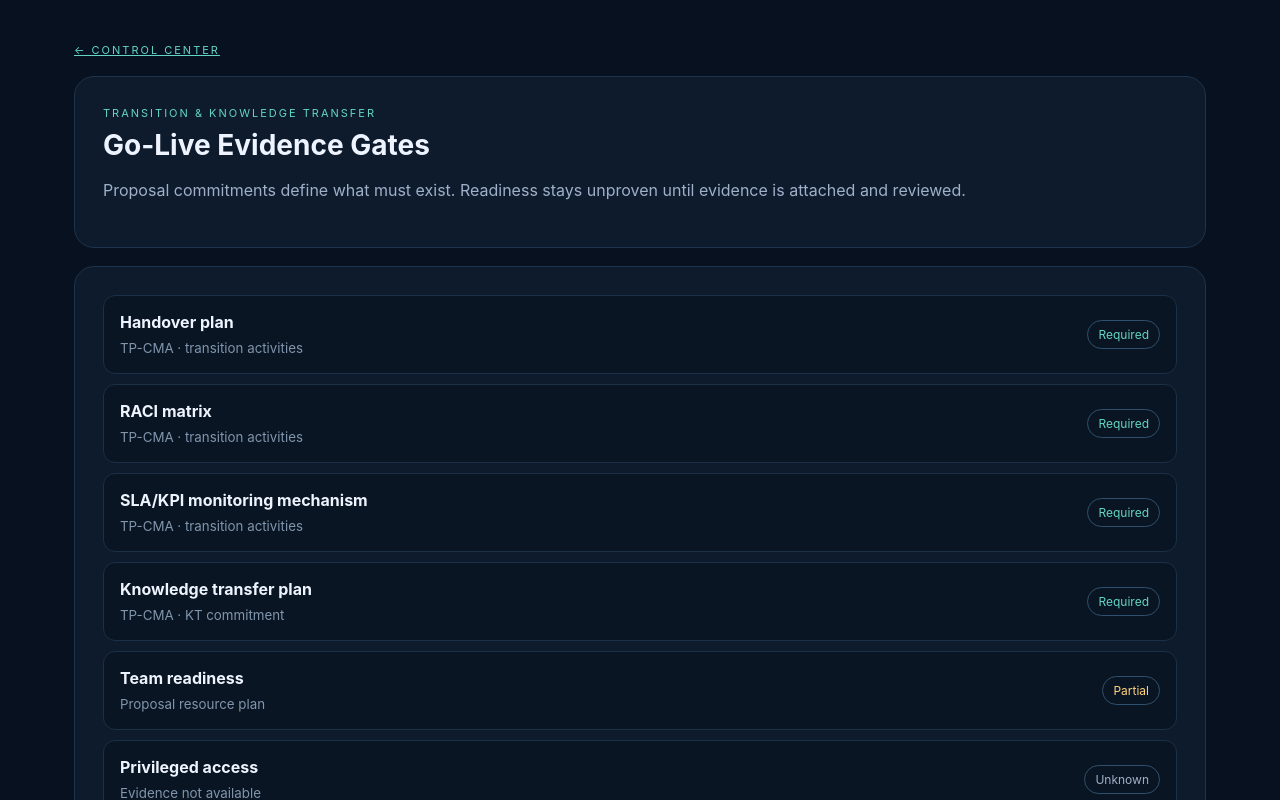
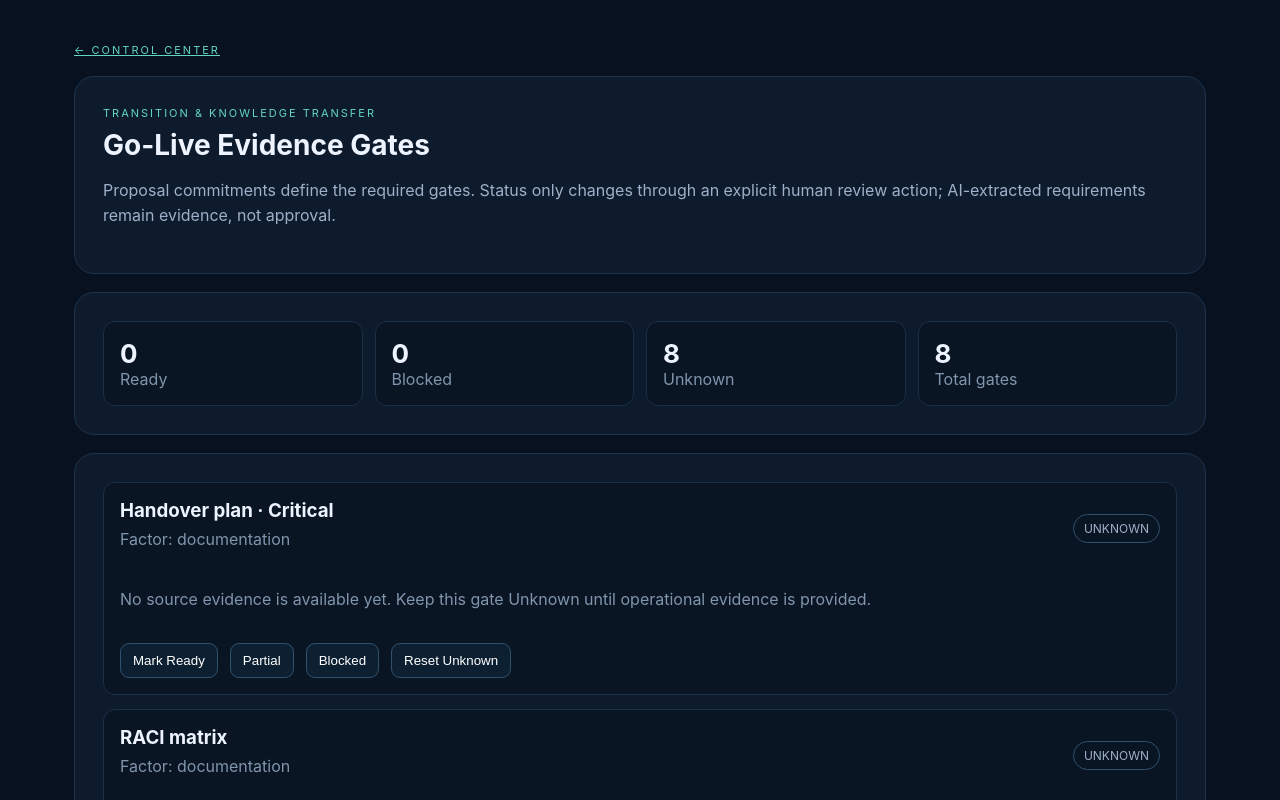
Before and after one commit to mohdassen/managedops, a Next.js app: page /transition in a window 1280 px wide. Shown: the top 800 px of the page. Built offline with nearby package versions, Linux system fonts and the light colour scheme; no server answers; the database is empty.

Commit message:
feat: make transition workspace Neon-backed

```diff
--- a/app/transition/page.tsx
+++ b/app/transition/page.tsx
@@ -1,18 +1,22 @@
 'use client';
-const gates=[
- {name:'Handover plan',status:'Required',source:'TP-CMA · transition activities'},
- {name:'RACI matrix',status:'Required',source:'TP-CMA · transition activities'},
- {name:'SLA/KPI monitoring mechanism',status:'Required',source:'TP-CMA · transition activities'},
- {name:'Knowledge transfer plan',status:'Required',source:'TP-CMA · KT commitment'},
- {name:'Team readiness',status:'Partial',source:'Proposal resource plan'},
- {name:'Privileged access',status:'Unknown',source:'Evidence not available'},
- {name:'Operational documentation',status:'Partial',source:'Proposal commitment only'},
- {name:'Backup / DR evidence',status:'Unknown',source:'Evidence not available'}
-];
-export default function Transition(){return <main>
-<a className="eyebrow" href="/">← CONTROL CENTER</a>
-<section className="panel"><p className="eyebrow">TRANSITION & KNOWLEDGE TRANSFER</p><h1>Go-Live Evidence Gates</h1><p>Proposal commitments define what must exist. Readiness stays unproven until evidence is attached and reviewed.</p></section>
-<section className="panel"><div className="table">{gates.map(g=><div className="row" key={g.name}><div><h4>{g.name}</h4><small>{g.source}</small></div><span className={`status ${g.status.toLowerCase()}`}>{g.status}</span></div>)}</div></section>
-<section className="panel"><h3>Current assessment</h3><p><b>INSUFFICIENT EVIDENCE</b> — we have proposal requirements, but not enough operational evidence yet to issue a defensible Go / Conditional Go / No-Go decision.</p></section>
-<style jsx>{`.table{display:grid;gap:10px}.row{display:flex;justify-content:space-between;align-items:center;padding:16px;background:#091522;border:1px solid #1b3047;border-radius:12px}.row h4{margin:0 0 5px}.row small{color:#8195ad}.status{border:1px solid #31506d;border-radius:20px;padding:6px 10px;font-size:12px}.partial{color:#ffd27d}.unknown{color:#9fb0c8}.required{color:#63d5c4}`}</style>
-</main>}
+import { useEffect, useState } from 'react';
+
+type Evidence={id:string;title:string;detail:string;reviewState:string;sourceDocument:string;sourcePage:number|null;sourceSection:string|null};
+type Gate={id:string;label:string;factor:string;critical:boolean;status:string;evidenceIds:string[];evidence:Evidence[]};
+
+export default function Transition(){
+ const [gates,setGates]=useState<Gate[]>([]); const [loading,setLoading]=useState(true); const [error,setError]=useState(''); const [saving,setSaving]=useState('');
+ async function load(){setLoading(true);setError('');try{const r=await fetch('/api/transition',{cache:'no-store'});const d=await r.json();if(!r.ok)throw new Error(d.error||'Unable to load transition data');setGates(d.gates||[]);}catch(e){setError(e instanceof Error?e.message:'Unable to load transition data')}finally{setLoading(false)}}
+ useEffect(()=>{load()},[]);
+ async function update(gateId:string,status:string,evidenceId?:string){setSaving(gateId);setError('');try{const r=await fetch('/api/transition',{method:'PATCH',headers:{'content-type':'application/json'},body:JSON.stringify({gateId,status,evidenceId})});const d=await r.json();if(!r.ok)throw new Error(d.error||'Update failed');await load();}catch(e){setError(e instanceof Error?e.message:'Update failed')}finally{setSaving('')}}
+ const ready=gates.filter(g=>g.status==='ready').length; const blocked=gates.filter(g=>g.status==='blocked').length; const unknown=gates.filter(g=>g.status==='unknown').length;
+ return <main>
+ <a className="eyebrow" href="/">← CONTROL CENTER</a>
+ <section className="panel"><p className="eyebrow">TRANSITION & KNOWLEDGE TRANSFER</p><h1>Go-Live Evidence Gates</h1><p>Proposal commitments define the required gates. Status only changes through an explicit human review action; AI-extracted requirements remain evidence, not approval.</p></section>
+ <section className="panel"><div className="summary"><div><b>{ready}</b><span>Ready</span></div><div><b>{blocked}</b><span>Blocked</span></div><div><b>{unknown}</b><span>Unknown</span></div><div><b>{gates.length}</b><span>Total gates</span></div></div></section>
+ {error&&<section className="panel"><p className="error">{error}</p></section>}
+ <section className="panel">{loading?<p>Loading transition evidence…</p>:<div className="table">{gates.map(g=><div className="gate" key={g.id}><div className="gateHead"><div><h3>{g.label}{g.critical?' · Critical':''}</h3><p>Factor: {g.factor}</p></div><span className={`status ${g.status}`}>{g.status.replace('_',' ').toUpperCase()}</span></div><div className="evidence">{g.evidence.length?g.evidence.map(e=><div className="evidenceItem" key={e.id}><div><b>{e.title}</b><small>{e.sourceDocument}{e.sourcePage?` · Page ${e.sourcePage}`:''}{e.sourceSection?` · ${e.sourceSection}`:''}</small><p>{e.detail}</p></div><button disabled={saving===g.id} onClick={()=>update(g.id,g.status==='ready'?'partial':'ready',e.id)}>{g.status==='ready'?'Mark Partial':'Approve Evidence'}</button></div>):<p className="muted">No source evidence is available yet. Keep this gate Unknown until operational evidence is provided.</p>}</div><div className="actions"><button disabled={saving===g.id} onClick={()=>update(g.id,'ready')}>Mark Ready</button><button disabled={saving===g.id} onClick={()=>update(g.id,'partial')}>Partial</button><button disabled={saving===g.id} onClick={()=>update(g.id,'blocked')}>Blocked</button><button disabled={saving===g.id} onClick={()=>update(g.id,'unknown')}>Reset Unknown</button></div></div>)}</div>}</section>
+ <section className="panel"><h3>Decision guardrail</h3><p><b>No AI auto-approval.</b> Proposal requirements can justify why a gate exists, but only reviewed operational evidence can justify Ready. Missing evidence remains Unknown.</p></section>
+ <style jsx>{`.summary{display:grid;grid-template-columns:repeat(4,1fr);gap:12px}.summary div,.gate{background:#091522;border:1px solid #1b3047;border-radius:12px;padding:16px}.summary b{font-size:26px;display:block}.summary span,.muted{color:#8195ad}.table{display:grid;gap:14px}.gateHead,.evidenceItem,.actions{display:flex;justify-content:space-between;gap:12px;align-items:center}.gateHead h3{margin:0}.gateHead p{margin:5px 0;color:#8195ad}.status{border:1px solid #31506d;border-radius:20px;padding:6px 10px;font-size:12px}.ready{color:#63d5c4}.partial{color:#ffd27d}.blocked{color:#ff8d8d}.unknown{color:#9fb0c8}.evidence{display:grid;gap:8px;margin:14px 0}.evidenceItem{padding:12px;background:#07111f;border-radius:10px}.evidenceItem small{display:block;color:#8195ad;margin-top:4px}.evidenceItem p{margin:6px 0 0;color:#b6c4d4}.actions{justify-content:flex-start;flex-wrap:wrap}button{padding:9px 12px;border:1px solid #31506d;border-radius:9px;background:#0d2032;color:white;cursor:pointer}button:disabled{opacity:.5}.error{color:#ff8d8d}@media(max-width:700px){.summary{grid-template-columns:repeat(2,1fr)}.evidenceItem,.gateHead{align-items:flex-start;flex-direction:column}}`}</style>
+ </main>
+}
```
